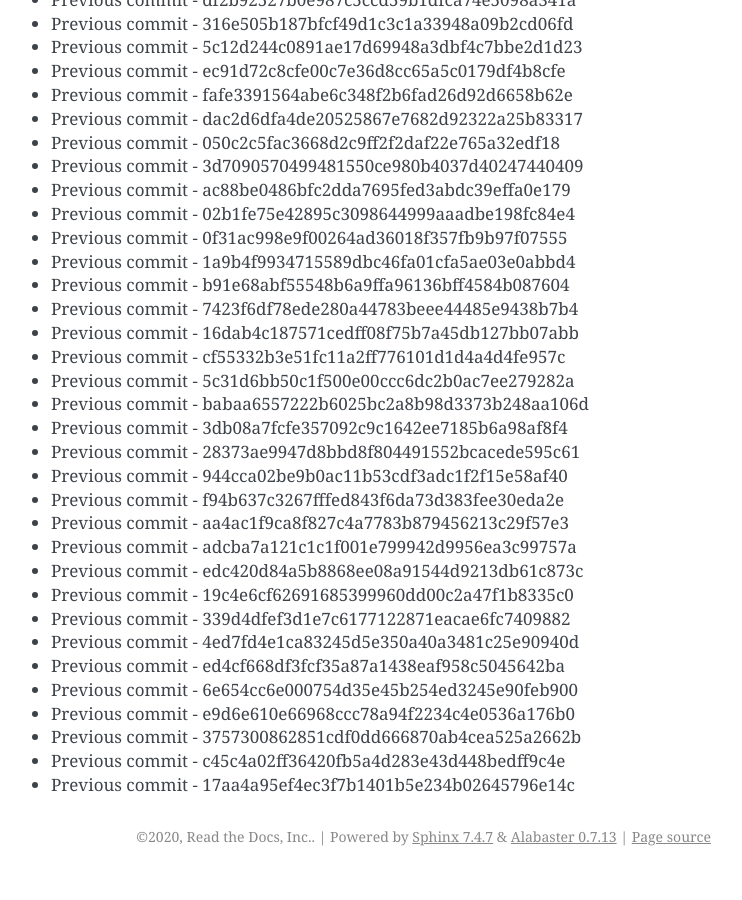
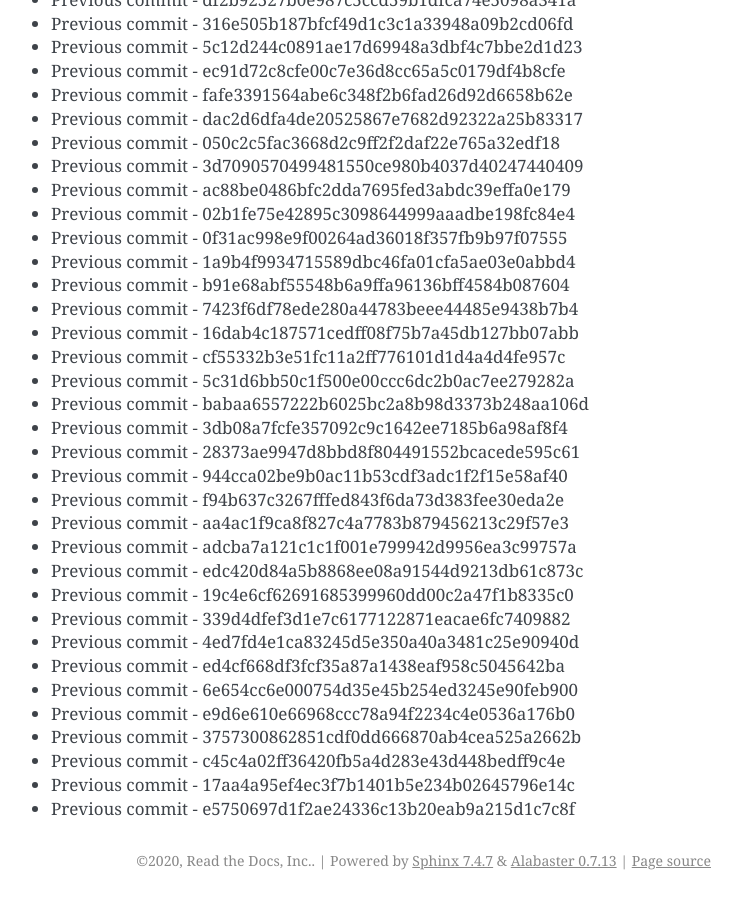
Before and after one commit to readthedocs/rtd-git-stresstest, a Sphinx documentation site: the page built from docs/updates.rst, in a window 1280 px wide and 900 px high, scrolled down 93178 px. Shown: the whole window, without its empty margins (399-1141 px from the left). Built offline with Sphinx 7.4.7, drawn with Linux system fonts in a browser that asks for light colours; before the commit the page ends 94054 px from its top, so only the background shows below that.

Commit message:
Generating commit from previous: e5750697d1f2ae24336c13b20eab9a215d1c7c8f

```diff
--- a/docs/updates.rst
+++ b/docs/updates.rst
@@ -3947,3 +3947,4 @@ It can be tested for any performance characteristics.
 * Previous commit - 3757300862851cdf0dd666870ab4cea525a2662b
 * Previous commit - c45c4a02ff36420fb5a4d283e43d448bedff9c4e
 * Previous commit - 17aa4a95ef4ec3f7b1401b5e234b02645796e14c
+* Previous commit - e5750697d1f2ae24336c13b20eab9a215d1c7c8f
```
